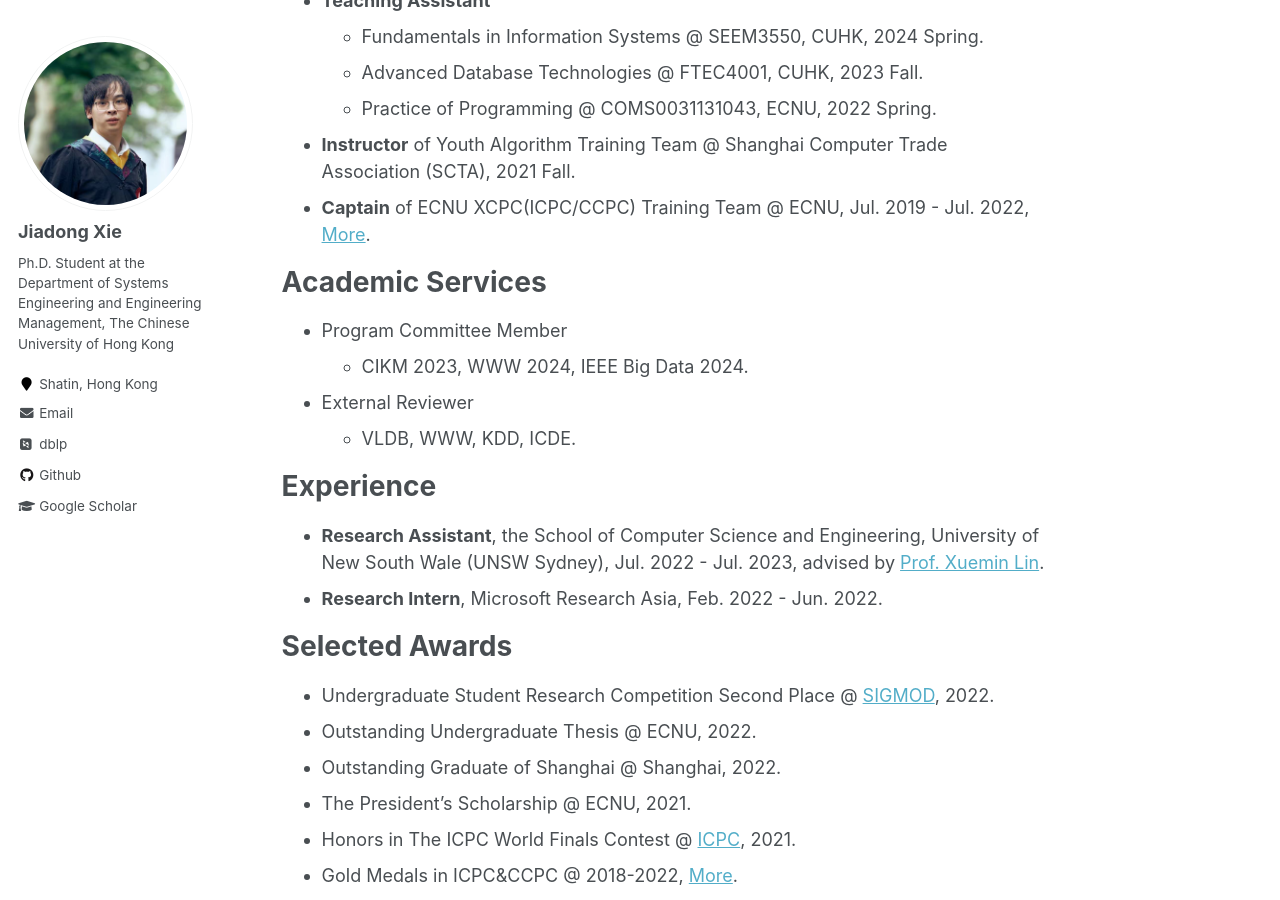
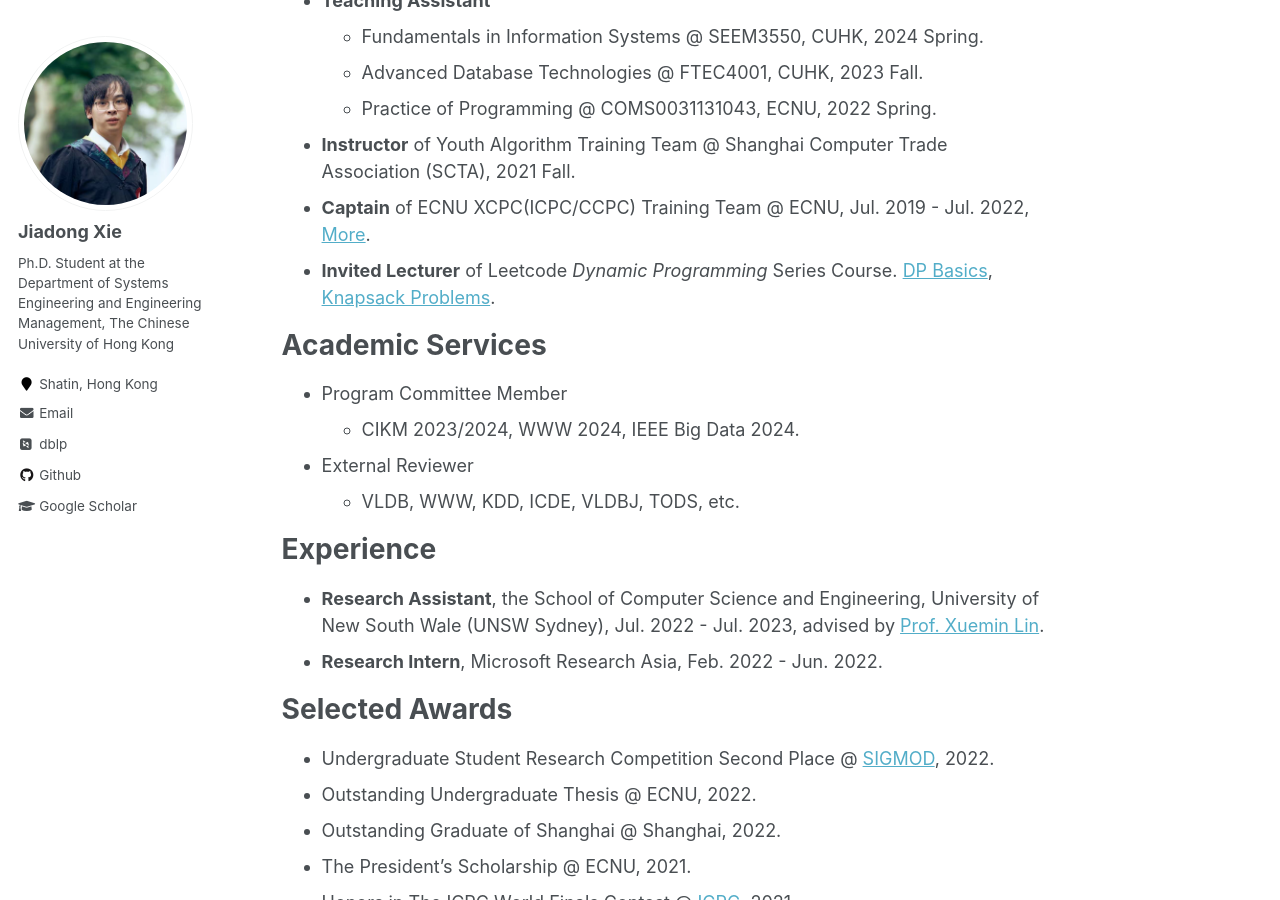
Before and after one commit to Xiejiadong/Xiejiadong.github.io, a Jekyll site: the page built from _pages/about.md, in a window 1280 px wide and 900 px high, scrolled down 1371 px. Built offline with Jekyll 4.4.1, drawn with Linux system fonts in a browser that asks for light colours; some web fonts are replaced; formulas are drawn with MathJax 3.

Commit message:
Update about.md

```diff
--- a/_pages/about.md
+++ b/_pages/about.md
@@ -57,14 +57,15 @@ Teaching
   - Practice of Programming @ COMS0031131043, ECNU, 2022 Spring.
 - **Instructor** of Youth Algorithm Training Team @ Shanghai Computer Trade Association (SCTA), 2021 Fall.
 - **Captain** of ECNU XCPC(ICPC/CCPC) Training Team @ ECNU, Jul. 2019 - Jul. 2022, [More](/competition/).
+- **Invited Lecturer** of Leetcode *Dynamic Programming* Series Course. [DP Basics](https://leetcode.cn/leetbook/detail/lc-class-dynamic-programming-basic/), [Knapsack Problems](https://leetcode.cn/leetbook/detail/lc-class-knapsack-problem/).
 
 
 Academic Services
 ======
 - Program Committee Member
-  - CIKM 2023, WWW 2024, IEEE Big Data 2024.
+  - CIKM 2023/2024, WWW 2024, IEEE Big Data 2024.
 - External Reviewer
-  - VLDB, WWW, KDD, ICDE.
+  - VLDB, WWW, KDD, ICDE, VLDBJ, TODS, etc.
 
 
 Experience
```
